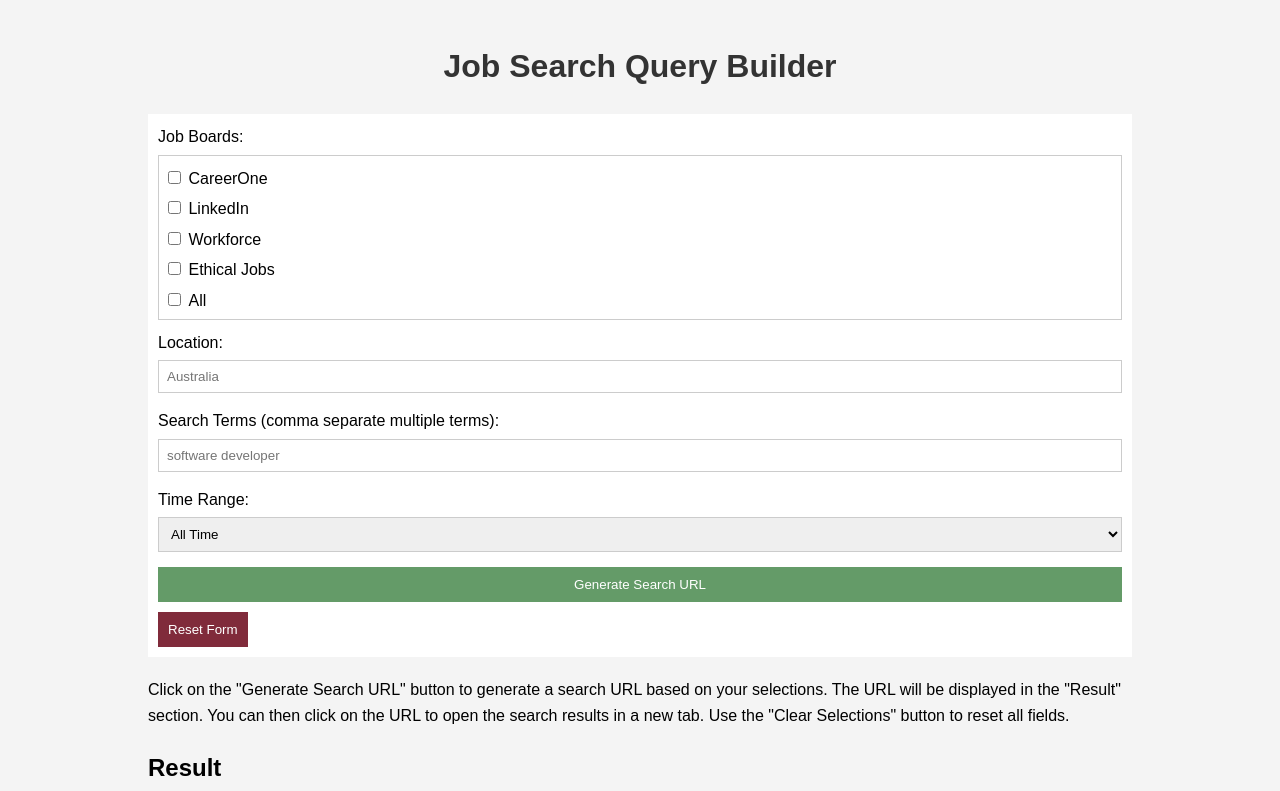
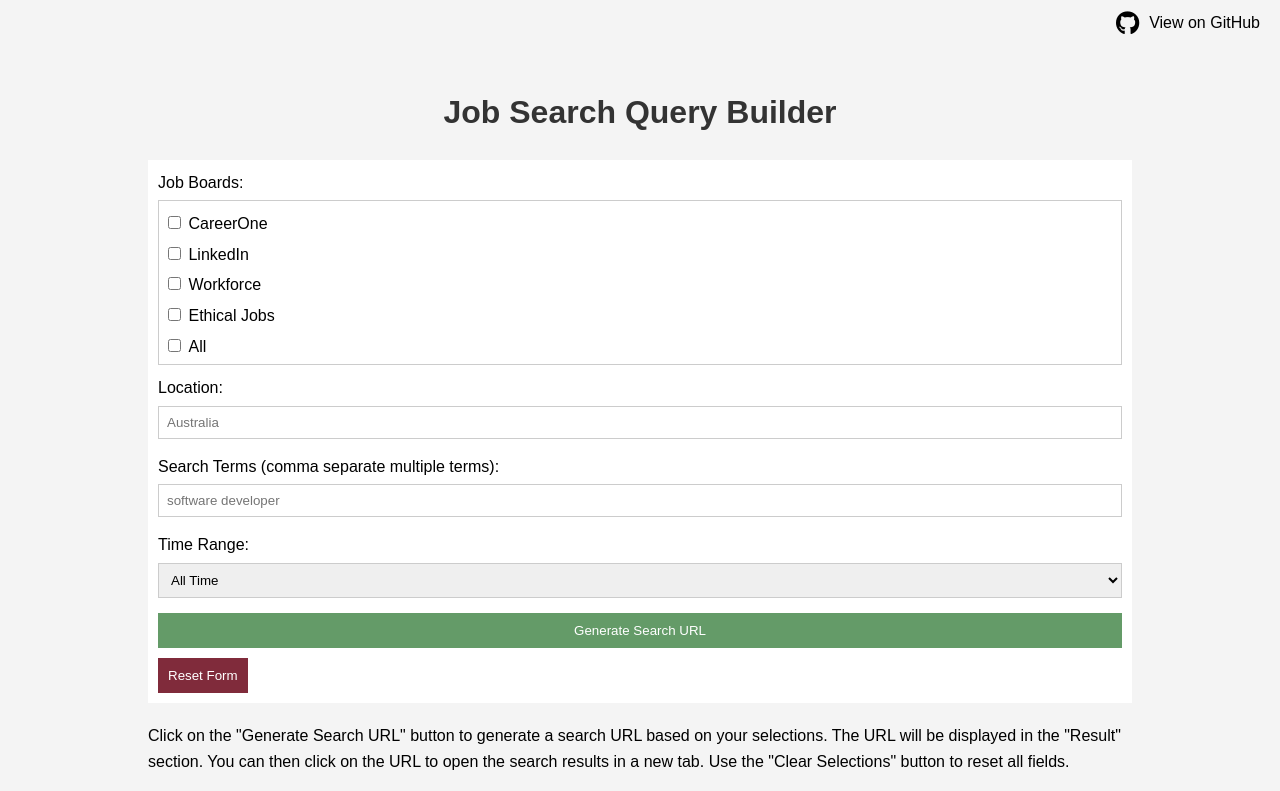
Before and after one commit to andrew-1234/boj-job, a plain HTML site: page index.html in a window 1280 px wide. Shown: the top 791 px of the page. Drawn offline with Linux system fonts and the light colour scheme.

Commit message:
add header with link to repo

```diff
--- a/index.html
+++ b/index.html
@@ -6,9 +6,15 @@
   <meta name="viewport" content="width=device-width, initial-scale=1.0">
   <title>Job Search Query Builder</title>
   <link rel="stylesheet" href="styles.css">
+  <link rel="stylesheet" href="https://cdnjs.cloudflare.com/ajax/libs/font-awesome/5.15.3/css/all.min.css">
 </head>
 
 <body>
+  <header>
+    <a href="https://github.com/andrew-1234/boj-job" target="_blank">
+      <i class="fab fa-github"></i> View on GitHub
+    </a>
+  </header>
   <div class="container">
     <h1>Job Search Query Builder</h1>
 
--- a/styles.css
+++ b/styles.css
@@ -209,3 +209,26 @@ button:hover {
     font-size: 1.1em;
   }
 }
+
+header {
+  padding: 10px 0;
+}
+
+header a {
+  margin-right: 20px;
+  color: black;
+  text-decoration: none;
+  display: flex;
+  align-items: center;
+  justify-content: right;
+}
+
+header a:hover {
+  color: #007bff;
+}
+
+.fab {
+ font-size: x-large;
+ padding: 0;
+ margin-right: 10px;
+}
```
